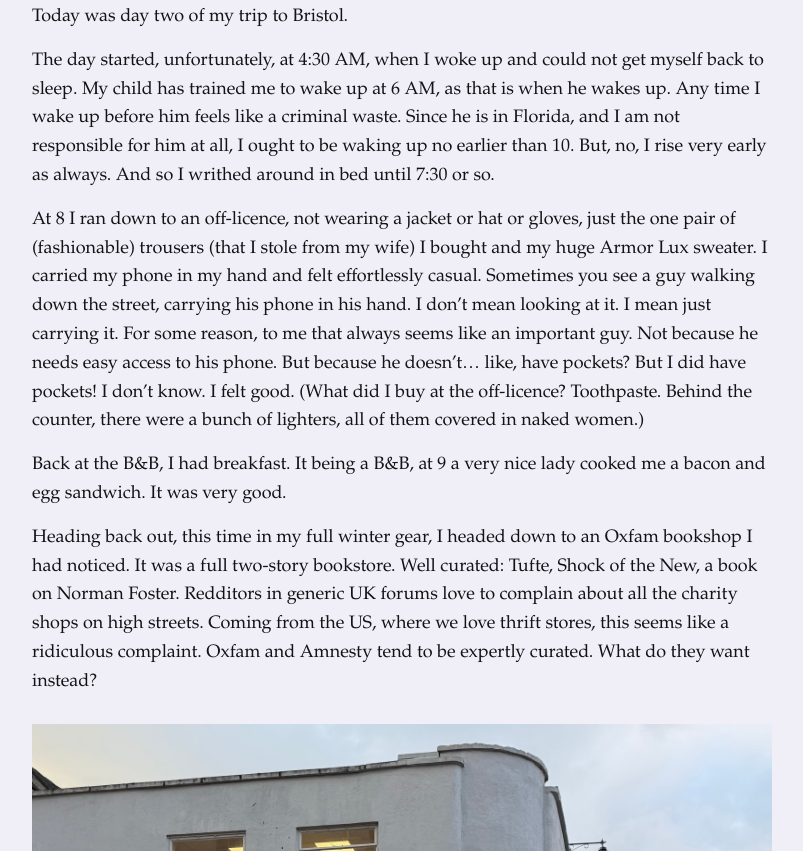
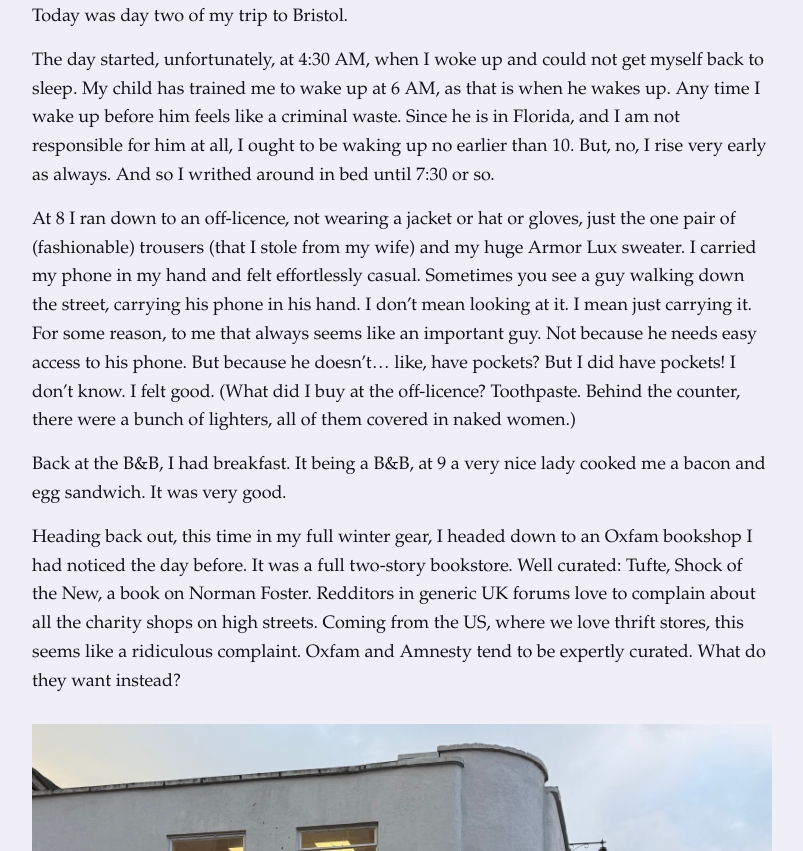
Before and after one commit to dmazin/dmazin.github.io, a Jekyll site: the page built from _posts/2026-02-16-bristol-day-two.md, in a window 1280 px wide and 900 px high, scrolled down 549 px, cut to the strip 49-900 px from the top of the window. Shown: the whole strip, without its empty margins (238-1041 px from the left). Built offline with Jekyll 4.4.1, drawn with Linux system fonts in a browser that asks for light colours.

Commit message:
fix typo

```diff
--- a/_posts/2026-02-16-bristol-day-two.md
+++ b/_posts/2026-02-16-bristol-day-two.md
@@ -124,11 +124,11 @@ Today was day two of my trip to Bristol.
 
 The day started, unfortunately, at 4:30 AM, when I woke up and could not get myself back to sleep. My child has trained me to wake up at 6 AM, as that is when he wakes up. Any time I wake up before him feels like a criminal waste. Since he is in Florida, and I am not responsible for him at all, I ought to be waking up no earlier than 10. But, no, I rise very early as always. And so I writhed around in bed until 7:30 or so.
 
-At 8 I ran down to an off-licence, not wearing a jacket or hat or gloves, just the one pair of (fashionable) trousers (that I stole from my wife) I bought and my huge Armor Lux sweater. I carried my phone in my hand and felt effortlessly casual. Sometimes you see a guy walking down the street, carrying his phone in his hand. I don't mean looking at it. I mean just carrying it. For some reason, to me that always seems like an important guy. Not because he needs easy access to his phone. But because he doesn't... like, have pockets? But I did have pockets! I don't know. I felt good. (What did I buy at the off-licence? Toothpaste. Behind the counter, there were a bunch of lighters, all of them covered in naked women.)
+At 8 I ran down to an off-licence, not wearing a jacket or hat or gloves, just the one pair of (fashionable) trousers (that I stole from my wife) and my huge Armor Lux sweater. I carried my phone in my hand and felt effortlessly casual. Sometimes you see a guy walking down the street, carrying his phone in his hand. I don't mean looking at it. I mean just carrying it. For some reason, to me that always seems like an important guy. Not because he needs easy access to his phone. But because he doesn't... like, have pockets? But I did have pockets! I don't know. I felt good. (What did I buy at the off-licence? Toothpaste. Behind the counter, there were a bunch of lighters, all of them covered in naked women.)
 
 Back at the B&B, I had breakfast. It being a B&B, at 9 a very nice lady cooked me a bacon and egg sandwich. It was very good.
 
-Heading back out, this time in my full winter gear, I headed down to an Oxfam bookshop I had noticed. It was a full two-story bookstore. Well curated: Tufte, Shock of the New, a book on Norman Foster. Redditors in generic UK forums love to complain about all the charity shops on high streets. Coming from the US, where we love thrift stores, this seems like a ridiculous complaint. Oxfam and Amnesty tend to be expertly curated. What do they want instead?
+Heading back out, this time in my full winter gear, I headed down to an Oxfam bookshop I had noticed the day before. It was a full two-story bookstore. Well curated: Tufte, Shock of the New, a book on Norman Foster. Redditors in generic UK forums love to complain about all the charity shops on high streets. Coming from the US, where we love thrift stores, this seems like a ridiculous complaint. Oxfam and Amnesty tend to be expertly curated. What do they want instead?
 
 <figure>
   <img src="/assets/images/bristol/ofxam_exterior.jpg" alt="The Oxfam bookshop">
```
